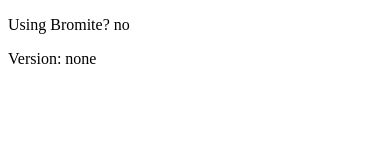
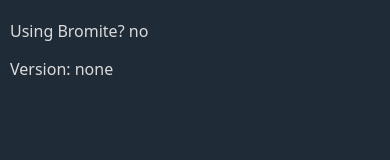
Before and after one commit to foss-rocks/bromite-version-check, a plain HTML site: page index.html in a window 390 px wide. Drawn offline with Linux system fonts and the light colour scheme.

Commit message:
Add kognise/water.css and mobile viewport

```diff
--- a/index.html
+++ b/index.html
@@ -3,6 +3,8 @@
 <head>
     <meta charset="UTF-8">
     <title>Bromite version check</title>
+    <meta name="viewport" content="width=device-width, initial-scale=1" />
+    <link rel="stylesheet" href="dark.min.css">
 </head>
 <body onload="ua()">
 <p>Using Bromite? <span id="bromite">no</span></p>
```
Also changed, not shown: dark.min.css (added, +2 -0 lines).
